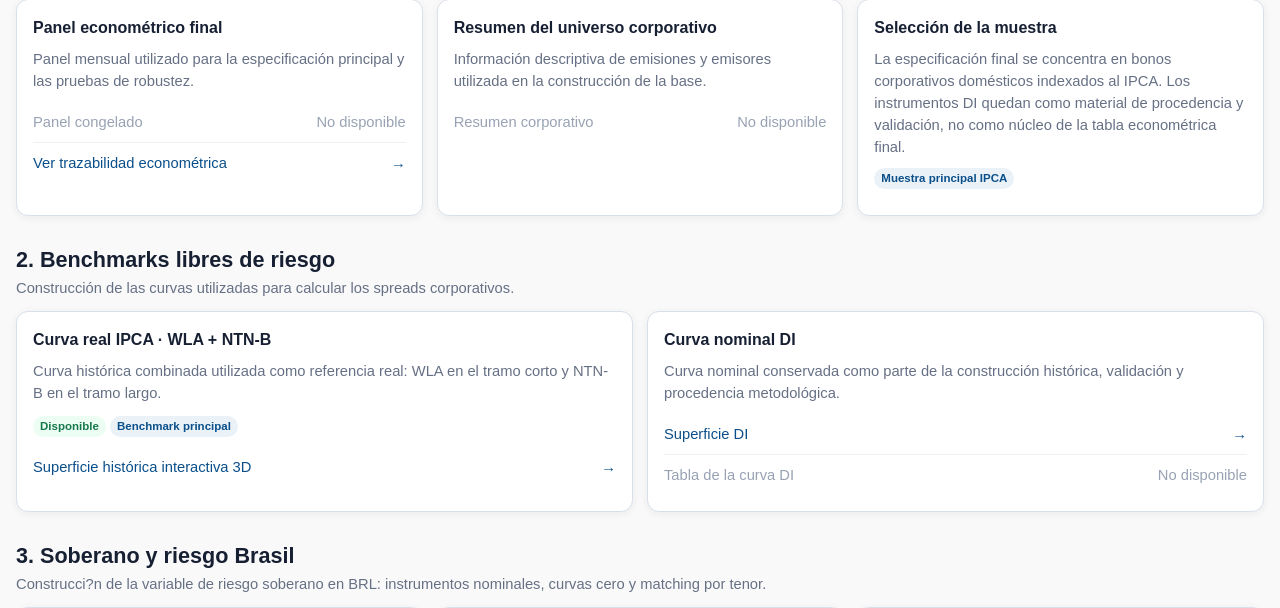
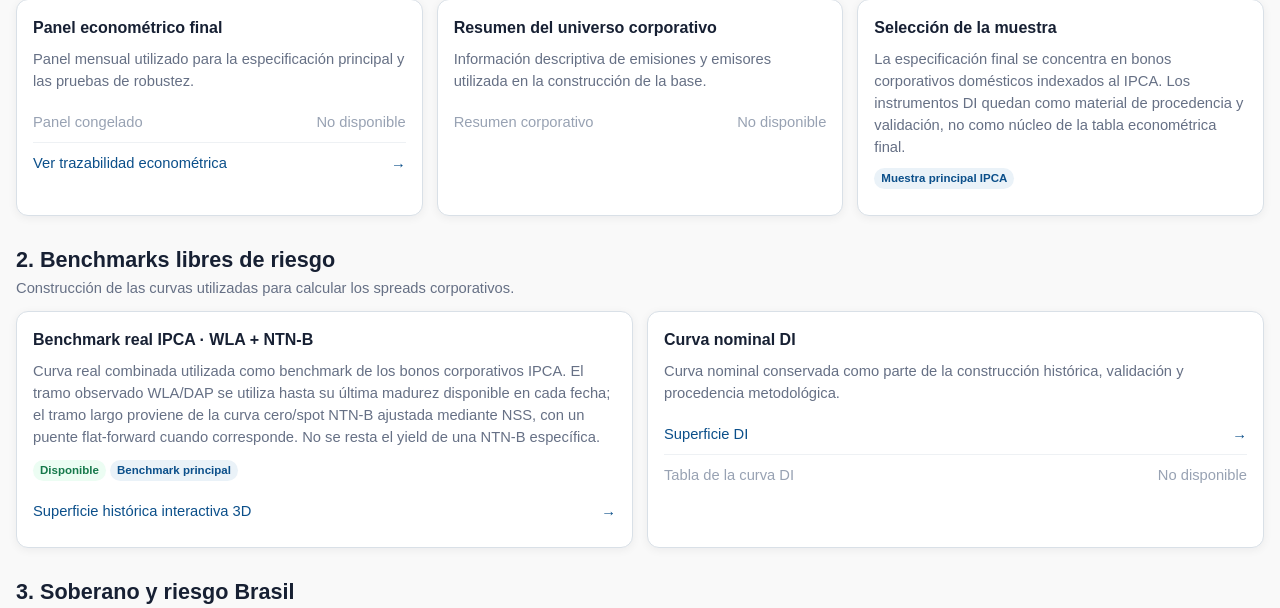
Before and after one commit to thiagossiqueira/tmf_thiago_siqueira, a Flask app: page / in a window 1280 px wide. Shown: the part 455-1063 px from the top of the page. Run offline with Flask 2, Linux system fonts and the light colour scheme; some libraries are stand-ins or nearby versions.

Commit message:
docs: clarify IPCA benchmark construction

```diff
--- a/templates/index.html
+++ b/templates/index.html
@@ -113,10 +113,14 @@
 
   <div class="card-grid">
     <article class="card wide">
-      <h3>Curva real IPCA · WLA + NTN-B</h3>
+      <h3>Benchmark real IPCA · WLA + NTN-B</h3>
       <p>
-        Curva histórica combinada utilizada como referencia real:
-        WLA en el tramo corto y NTN-B en el tramo largo.
+        Curva real combinada utilizada como benchmark de los bonos
+        corporativos IPCA. El tramo observado WLA/DAP se utiliza hasta
+        su última madurez disponible en cada fecha; el tramo largo
+        proviene de la curva cero/spot NTN-B ajustada mediante NSS,
+        con un puente flat-forward cuando corresponde. No se resta el
+        yield de una NTN-B específica.
       </p>
 
       <p>
```
